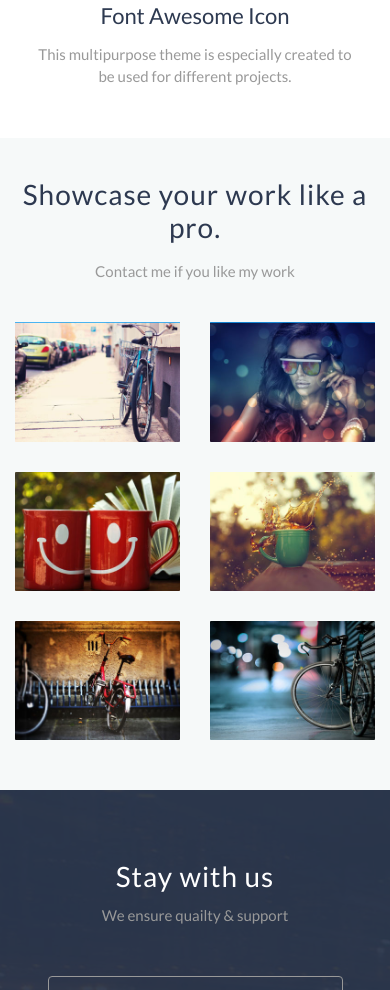
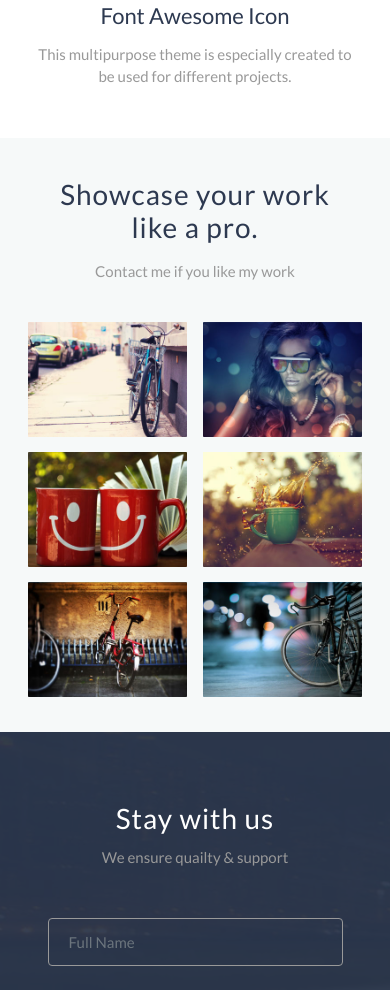
Before and after one commit to mahmud009/7_ssd_project, a plain HTML site: page index.html in a window 390 px wide. Shown: the part 1686-2676 px from the top of the page. Drawn offline with nearby package versions, Linux system fonts and the light colour scheme.

Commit message:
fixed responsive showcase issue

```diff
--- a/css/style.scss
+++ b/css/style.scss
@@ -478,6 +478,8 @@ header {
   background-color: $bg-secondary;
   padding-top: 40px;
   padding-bottom: 20px;
+  padding-left: 20px;
+  padding-right: 20px;
 
   @include tablet {
     padding-top: 50px;
@@ -509,8 +511,22 @@ header {
 
 .portfolio-single {
   position: relative;
-  margin-bottom: 30px;
+  margin-bottom: 15px;
+  padding-left: 8px;
+  padding-right: 8px;
   overflow: hidden;
+
+  @include desktop {
+    margin-bottom: 30px;
+    padding-left: 15px;
+    padding-right: 15px;
+  }
+  @include large-screen {
+    margin-bottom: 30px;
+    padding-left: 15px;
+    padding-right: 15px;
+  }
+
   .nav {
     position: absolute;
     top: 150%;
```
Also changed, not shown: css/style.css, 1 other file.
